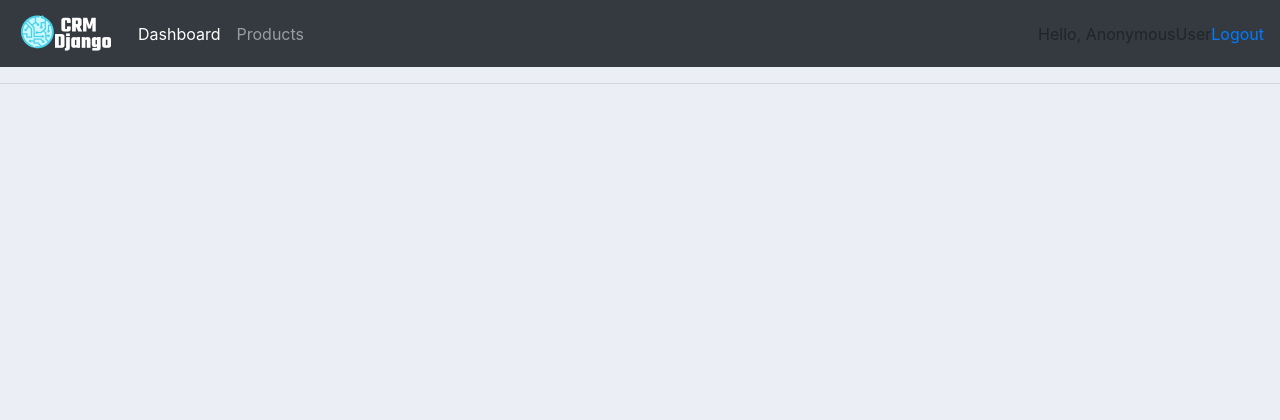
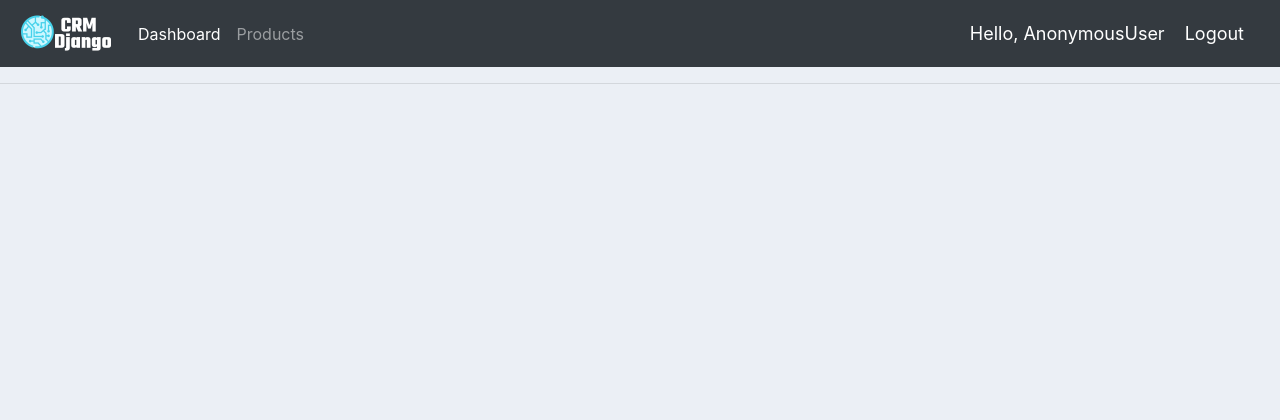
Before and after one commit to amsalud/CRM_Django, a Django app: template accounts/templates/accounts/main.html in a window 1280 px wide. Shown: the top 420 px of the page. Run offline with Django 3.2, Linux system fonts and the light colour scheme; the template is opened without the code that fills it, so the values that code supplies are empty; parts of the project's set-up code (start-up, migrations or seed data) failed here and were passed over; some libraries are stand-ins or nearby versions.

Commit message:
Add navbar style

```diff
--- a/static/css/main.css
+++ b/static/css/main.css
@@ -14,6 +14,12 @@ body{
     background-color: #7CD1C0;
 }
 
+.hello-msg{
+    font-size: 18px;
+    color: #FFF;
+    margin-right:20px;
+}
+
 .footer {
     position: absolute;
     bottom: 0;
```
